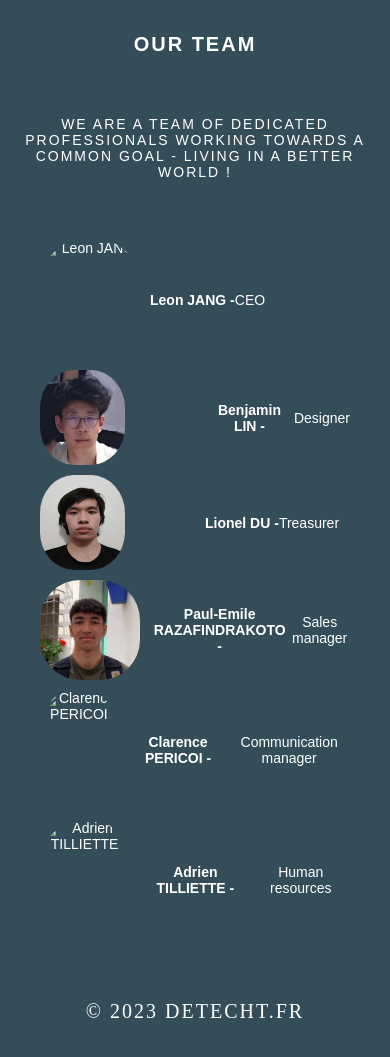
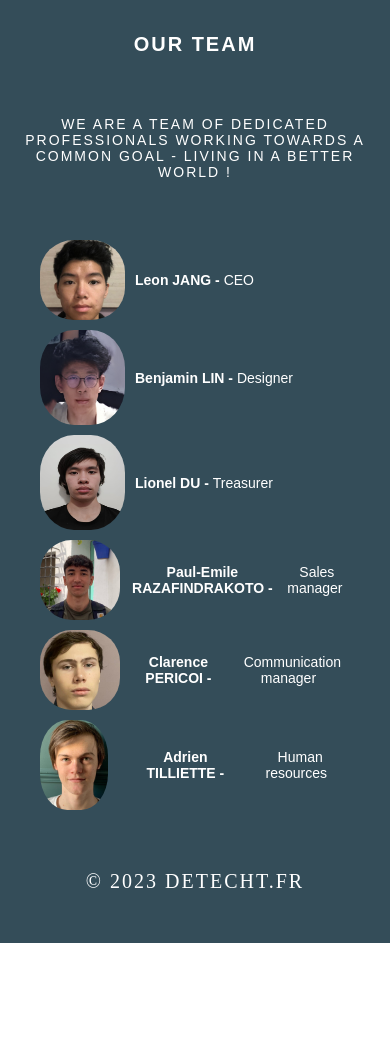
Before and after one commit to perazaf1/Detecht, a plain HTML site: page src/index.html in a window 390 px wide. Shown: the part 932-1989 px from the top of the page. After the commit the page ends 1875 px from the top, so only its background shows below. Drawn offline with nearby package versions, Linux system fonts and the light colour scheme.

Commit message:
css changes

```diff
--- a/src/index.html
+++ b/src/index.html
@@ -56,28 +56,28 @@
 
         <ul class="team-members">
             <li>
-                <img src="" id="leon" alt="Leon JANG">
-                <strong>Leon JANG - </strong> CEO
+                <img src="/img/leon.jpg"  alt="Leon JANG" id="leon">
+                <strong>Leon JANG -</strong>&nbsp;CEO
             </li>
             <li>
                 <img  src="/img/benjamin.png" alt="Benjamin LIN" id="benjamin">
-                <strong>Benjamin LIN - </strong> Designer
+                <strong>Benjamin LIN -</strong>&nbsp;Designer
             </li>
             <li>
                 <img  src="/img/lionel.jpg"  alt="lionel DU" id="lionel">
-                <strong>Lionel DU - </strong>Treasurer
+                <strong>Lionel DU - </strong>&nbsp;Treasurer
             </li>
             <li>
                 <img  src="/img/paulemile.JPG" alt="Paul-Emile RAZAFINDRAKOTO" id="pe">
-                <strong>Paul-Emile RAZAFINDRAKOTO - </strong>Sales manager
+                <strong>Paul-Emile RAZAFINDRAKOTO - </strong>&nbsp;Sales manager
             </li>
             <li>
-                <img src="" alt="Clarence PERICOI">
-                <strong>Clarence PERICOI - </strong> Communication manager
+                <img src="/img/clarence.jpg" alt="Clarence PERICOI" id="clarence">
+                <strong>Clarence PERICOI - </strong>&nbsp; Communication manager
             </li>
             <li>
-                <img src="" alt="Adrien TILLIETTE">
-                <strong>Adrien TILLIETTE - </strong> Human resources
+                <img src="/img/adrien.jpg" alt="Adrien TILLIETTE" id="adrien">
+                <strong>Adrien TILLIETTE - </strong>&nbsp; Human resources
             </li>
 
         </ul>
--- a/src/main.js
+++ b/src/main.js
@@ -31,5 +31,5 @@ new Typewriter(txtAnim, {
   .typeString('<span style="color: #709ca7"> no more pilferage </span>')
   .pauseFor(1000)
   .deleteChars(19)
-  .typeString('<strong style="color: #709ca7"> we all get a better life !</strong>')
+  .typeString('<strong style="color: #709ca7"> we all get a gentle life</strong>')
   .start();
--- a/src/style.css
+++ b/src/style.css
@@ -335,6 +335,38 @@ html {
     font-size: 20px;
 }
 
+.team-members li img {
+    width: 100px;
+    height: 120px;
+    margin-right: 10px;
+    border-radius: 40%;
+}
+#pe  {
+    width: 105px;
+    height:100px;
+    margin-right: 10px;
+    border-radius: 40%;
+}
+
+#leon{
+    width: 105px;
+    height:100px;
+    margin-right: 30px;
+    border-radius: 40%;
+}
+#clarence{
+    width: 100px;
+    height:100px;
+    margin-right: 20px;
+    border-radius: 40%;
+}
+#adrien{
+    width: 90px;
+    height:105px;
+    margin-right: 20px;
+    border-radius: 40%;
+}
+
 /* Styles pour les écrans de taille moyenne à large */
 @media screen and (min-width: 768px) {
     .footer-content h1 {
@@ -361,17 +393,37 @@ html {
         height:80px;
         margin-right: 5px;
         border-radius: 40%;
+        font-size: 10px;
     }
     #lionel{
         width: 85px;
         height:95px;
-        margin-right: 80px;
+        margin-right: 10px;
         border-radius: 40%;
     }
     #benjamin{
         width: 85px;
         height:95px;
-        margin-right: 80px;
+        margin-right: 10px;
+        border-radius: 40%;
+    }
+    #leon{
+        width: 85px;
+        height:80px;
+        margin-right: 10px;
+        border-radius: 40%;
+
+    }
+    #clarence{
+        width: 80px;
+        height:80px;
+        margin-right: 10px;
+        border-radius: 40%;
+    }
+    #adrien{
+        width: 75px;
+        height:90px;
+        margin-right: 20px;
         border-radius: 40%;
     }
 
@@ -389,16 +441,3 @@ html {
         font-size: 12px;
     }
 }
-
-.team-members li img {
-    width: 100px;
-    height: 120px;
-    margin-right: 10px;
-    border-radius: 40%;
-}
-#pe  {
-    width: 105px;
-    height:100px;
-    margin-right: 10px;
-    border-radius: 40%;
-}
```
Also changed, not shown: img/adrien.jpg (added), img/clarence.jpg (added), img/leon.jpg (added).
